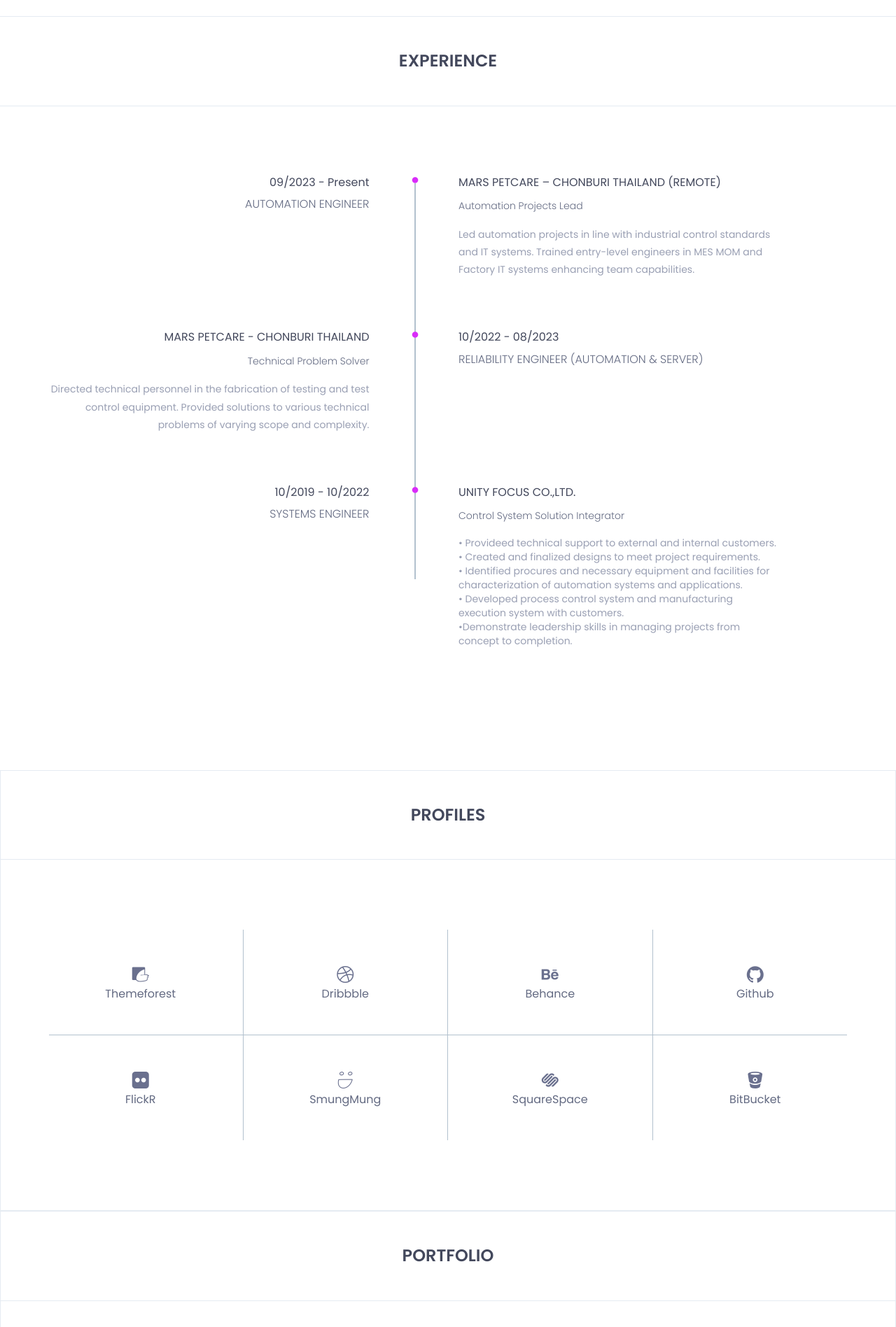
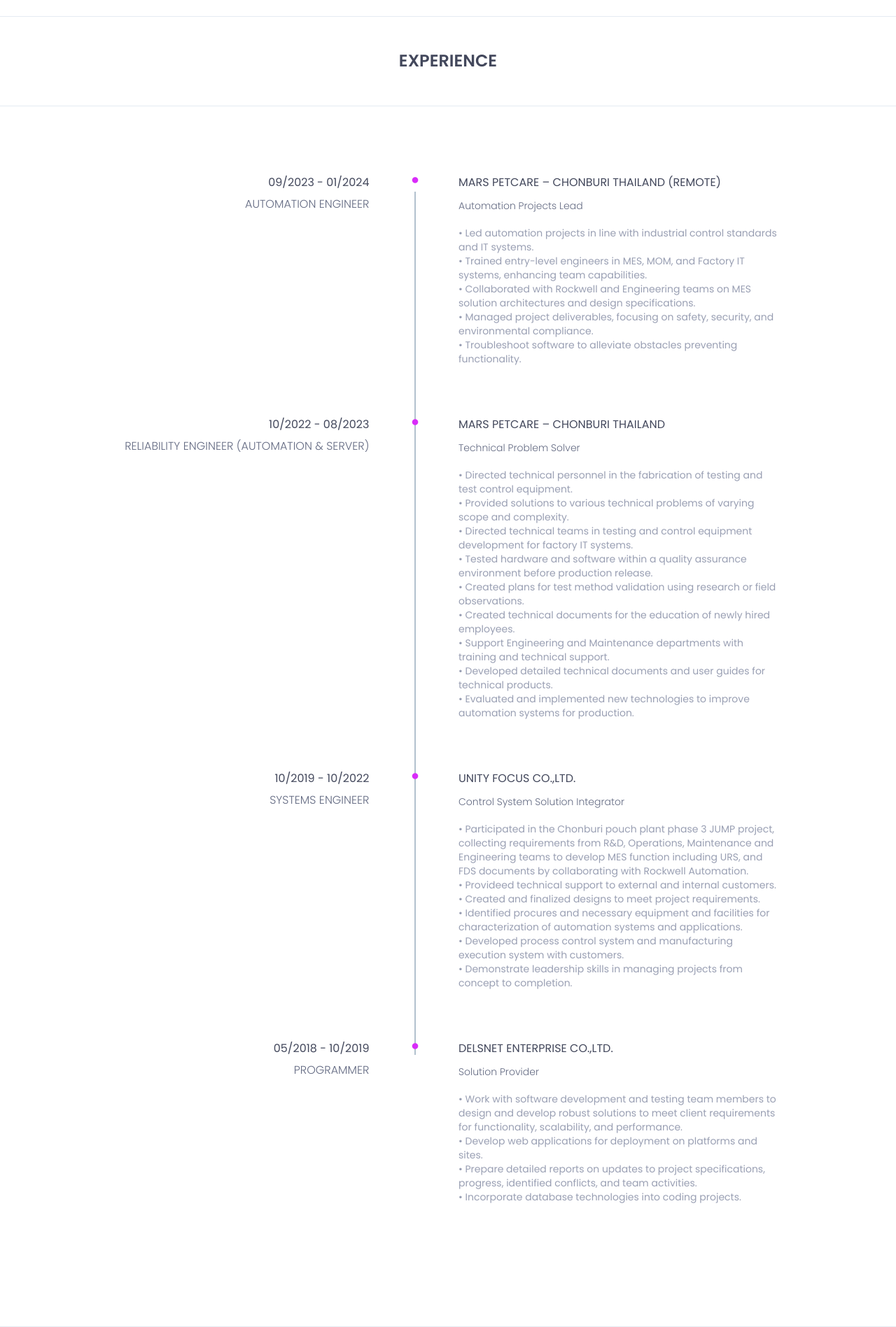
Before and after one commit to wongsatonk/Portfolio, a Flask app: page / in a window 1280 px wide. Shown: the part 3398-5295 px from the top of the page at 70% size. Run offline with Flask 3, Linux system fonts and the light colour scheme; some libraries are stand-ins or nearby versions.

Commit message:
added information about experience

```diff
--- a/templates/index.html
+++ b/templates/index.html
@@ -437,7 +437,7 @@
 								<div class="row">
 									<div class="col-md-5">
 										<div class="experience-time text-right">
-											<h2>09/2023 - Present</h2>
+											<h2>09/2023 - 01/2024</h2>
 											<h3>Automation Engineer</h3>
 										</div><!--/.experience-time-->
 									</div><!--/.col-->
@@ -449,11 +449,13 @@
 													Mars Petcare – Chonburi Thailand (Remote)
 												</h4>
 												<h5>Automation Projects Lead</h5>
-												<p class="description">
-													Led automation projects in line with industrial control standards
-													and IT systems. Trained entry-level engineers in MES MOM and Factory
-													IT systems enhancing team capabilities.
-												</p>
+												<ul class="description">
+													<li>• Led automation projects in line with industrial control standards and IT systems.</li>
+													<li>• Trained entry-level engineers in MES, MOM, and Factory IT systems, enhancing team capabilities.</li>
+													<li>• Collaborated with Rockwell and Engineering teams on MES solution architectures and design specifications.</li>
+													<li>• Managed project deliverables, focusing on safety, security, and environmental compliance.</li>
+													<li>• Troubleshoot software to alleviate obstacles preventing functionality.</li>
+												</ul>
 											</div><!--/.timeline-content-->
 										</div><!--/.timeline-->
 									</div><!--/.col-->
@@ -461,42 +463,37 @@
 							</div><!--/.single-timeline-box-->
 						</li>
 
-						<!-- Previous Experience -->
+						<!-- Latest Experience -->
 						<li>
 							<div class="single-timeline-box fix">
 								<div class="row">
-									<div class="col-md-offset-1 col-md-5 experience-time-responsive">
-										<div class="experience-time">
-											<h2>
-												<span><i class="fa fa-circle" aria-hidden="true"></i></span>
-												10/2022 - 08/2023
-											</h2>
+									<div class="col-md-5">
+										<div class="experience-time text-right">
+											<h2>10/2022 - 08/2023</h2>
 											<h3>Reliability Engineer (Automation & Server)</h3>
 										</div><!--/.experience-time-->
 									</div><!--/.col-->
-									<div class="col-md-5">
+									<div class="col-md-offset-1 col-md-5">
 										<div class="timeline">
-											<div class="timeline-content text-right">
+											<div class="timeline-content">
 												<h4 class="title">
-													Mars Petcare - Chonburi Thailand
+													<span><i class="fa fa-circle" aria-hidden="true"></i></span>
+													Mars Petcare – Chonburi Thailand
 												</h4>
 												<h5>Technical Problem Solver</h5>
-												<p class="description">
-													Directed technical personnel in the fabrication of testing and test
-													control equipment. Provided solutions to various technical problems
-													of varying scope and complexity.
-												</p>
+												<ul class="description">
+													<li>• Directed technical personnel in the fabrication of testing and test control equipment.</li>
+													<li>• Provided solutions to various technical problems of varying scope and complexity.</li>
+													<li>• Directed technical teams in testing and control equipment development for factory IT systems.</li>
+													<li>• Tested hardware and software within a quality assurance environment before production release.</li>
+													<li>• Created plans for test method validation using research or field observations.</li>
+													<li>• Created technical documents for the education of newly hired employees.</li>
+													<li>• Support Engineering and Maintenance departments with training and technical support.</li>
+													<li>• Developed detailed technical documents and user guides for technical products.</li>
+													<li>• Evaluated and implemented new technologies to improve automation systems for production.</li>
+												</ul>
 											</div><!--/.timeline-content-->
 										</div><!--/.timeline-->
-									</div><!--/.col-->
-									<div class="col-md-offset-1 col-md-5 experience-time-main">
-										<div class="experience-time">
-											<h2>
-												<span><i class="fa fa-circle" aria-hidden="true"></i></span>
-												10/2022 - 08/2023
-											</h2>
-											<h3>Reliability Engineer (Automation & Server)</h3>
-										</div><!--/.experience-time-->
 									</div><!--/.col-->
 								</div>
 							</div><!--/.single-timeline-box-->
@@ -521,15 +518,47 @@
 												</h4>
 												<h5>Control System Solution Integrator</h5>
 												<ul class="description">
+													<li>• Participated in the Chonburi pouch plant phase 3 JUMP project, collecting requirements from R&D, Operations, Maintenance and Engineering teams to develop MES function including URS, and FDS documents by collaborating with Rockwell Automation.</li>
 													<li>• Provideed technical support to external and internal customers.</li>
 													<li>• Created and finalized designs to meet project requirements.</li>
 													<li>• Identified procures and necessary equipment and facilities for
 													characterization of automation systems and applications.</li>
 													<li>• Developed process control system and manufacturing execution
 													system with customers.</li>
-													<li>•Demonstrate leadership skills in managing projects from concept to
+													<li>• Demonstrate leadership skills in managing projects from concept to
 													completion.</li>
 
+												</ui>
+											</div><!--/.timeline-content-->
+										</div><!--/.timeline-->
+									</div><!--/.col-->
+								</div>
+							</div><!--/.single-timeline-box-->
+						</li>
+
+						<!-- Delsnet Enterprise Experience -->
+						<li>
+							<div class="single-timeline-box fix">
+								<div class="row">
+									<div class="col-md-5">
+										<div class="experience-time text-right">
+											<h2>05/2018 - 10/2019</h2>
+											<h3>Programmer</h3>
+										</div><!--/.experience-time-->
+									</div><!--/.col-->
+									<div class="col-md-offset-1 col-md-5">
+										<div class="timeline">
+											<div class="timeline-content">
+												<h4 class="title">
+													<span><i class="fa fa-circle" aria-hidden="true"></i></span>
+													Delsnet Enterprise Co.,Ltd.
+												</h4>
+												<h5>Solution Provider</h5>
+												<ul class="description">
+													<li>• Work with software development and testing team members to design and develop robust solutions to meet client requirements for functionality, scalability, and performance.</li>
+													<li>• Develop web applications for deployment on platforms and sites.</li>
+													<li>• Prepare detailed reports on updates to project specifications, progress, identified conflicts, and team activities.</li>
+													<li>• Incorporate database technologies into coding projects.</li>
 												</ui>
 											</div><!--/.timeline-content-->
 										</div><!--/.timeline-->
```
